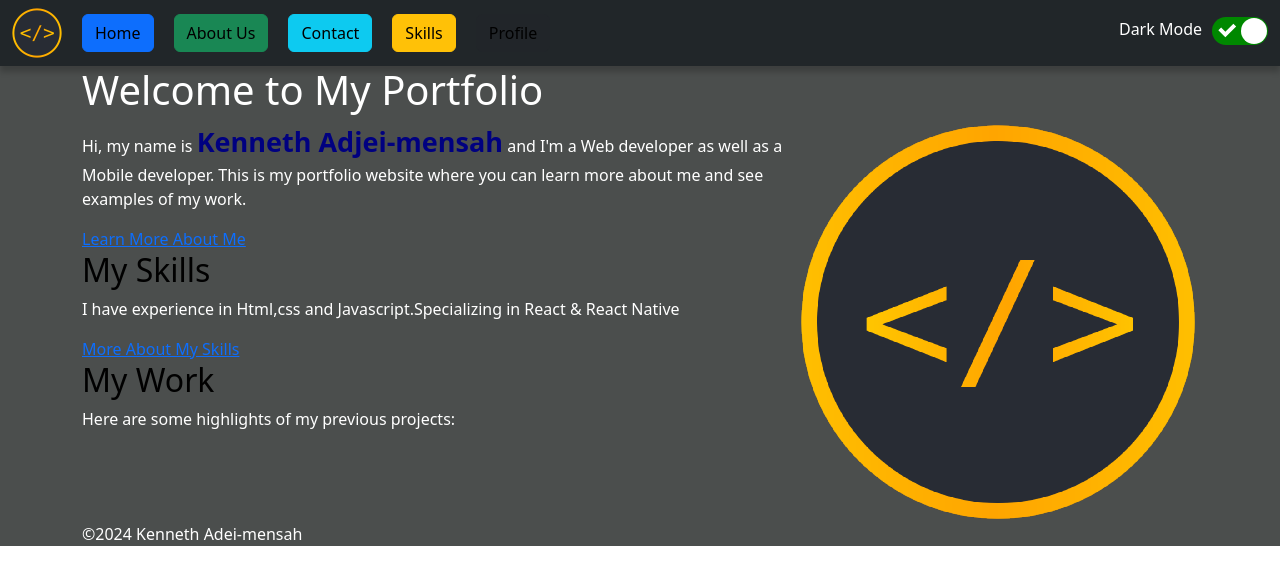
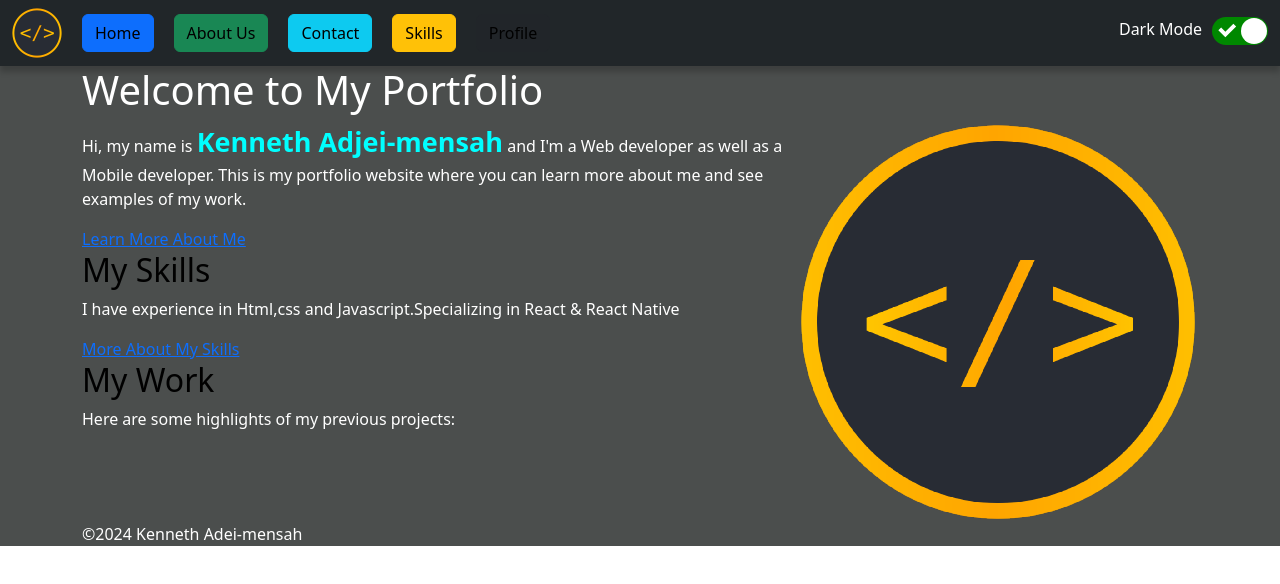
Before and after one commit to kencal20/myportfolio, a React (Create React App) app: page / in a window 1280 px wide. Shown: the top 584 px of the page. Built offline with nearby package versions, Linux system fonts and the light colour scheme.

Commit message:
changing inline css to external css ,chnage of alt attribute input due to warning

```diff
--- a/src/pages/homeScreen.jsx
+++ b/src/pages/homeScreen.jsx
@@ -13,7 +13,7 @@
                 <div className="infoText">
 
 
-                    <p>Hi, my name is <span style={{ fontSize: 27, color: 'navy', fontWeight: '600' }}>Kenneth Adjei-mensah</span>  and I'm a Web developer as well as a Mobile developer. This is my portfolio website where you can learn more about me and see examples of my work.</p>
+                    <p>Hi, my name is <span className="name">Kenneth Adjei-mensah</span>  and I'm a Web developer as well as a Mobile developer. This is my portfolio website where you can learn more about me and see examples of my work.</p>
 
                     <Link to="/about" className="button">Learn More About Me</Link>
 
@@ -32,7 +32,7 @@
 
                 </div>
 
-                <img src={img} alt="My Profile Picture" />
+                <img src={img}alt='' />
             </main>
 
             <footer>
```
